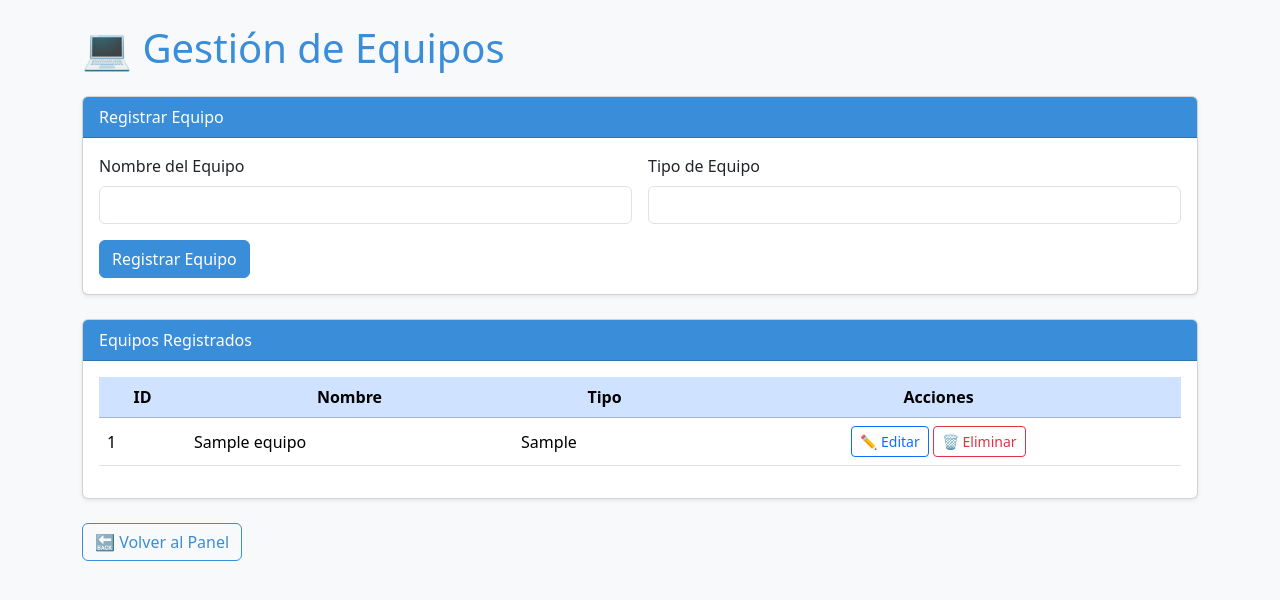
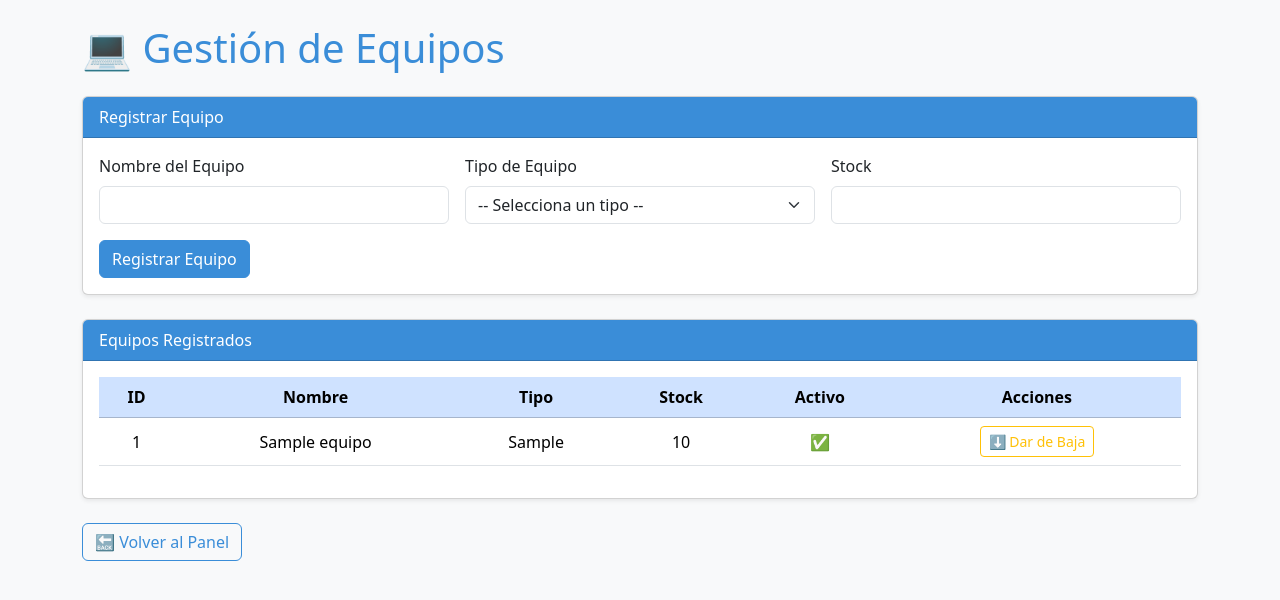
Before and after one commit to ING001-bot/Reservacion_AIP, a PHP site: page /app/view/Registrar_Equipo.php in a window 1280 px wide. Shown: the top 600 px of the page. Run offline with PHP 8.4, Linux system fonts and the light colour scheme; the visitor is signed in with stand-in values (Sample User, id 1); tables that the repository leaves empty hold one stand-in row (values such as "Sample post"); some libraries are stand-ins or nearby versions.

Commit message:
diseño en equipos

```diff
--- /dev/null
+++ b/Public/js/equipo.js
@@ -0,0 +1,67 @@
+document.addEventListener("DOMContentLoaded", () => {
+    // Confirmación al dar de baja
+    document.querySelectorAll(".form-baja").forEach(form => {
+        form.addEventListener("submit", function (e) {
+            e.preventDefault();
+            Swal.fire({
+                title: "¿Dar de baja este equipo?",
+                text: "El equipo quedará inactivo, pero no se eliminará.",
+                icon: "warning",
+                showCancelButton: true,
+                confirmButtonColor: "#f0ad4e",
+                cancelButtonColor: "#3085d6",
+                confirmButtonText: "Sí, dar de baja",
+                cancelButtonText: "Cancelar"
+            }).then((result) => {
+                if (result.isConfirmed) {
+                    console.log("✅ Enviando formulario de baja...");
+                    form.submit(); // <- aquí se envía
+                }
+            });
+        });
+    });
+
+    // Confirmación al restaurar
+    document.querySelectorAll(".form-restaurar").forEach(form => {
+        form.addEventListener("submit", function (e) {
+            e.preventDefault();
+            Swal.fire({
+                title: "¿Restaurar este equipo?",
+                text: "El equipo volverá a estar activo.",
+                icon: "question",
+                showCancelButton: true,
+                confirmButtonColor: "#28a745",
+                cancelButtonColor: "#3085d6",
+                confirmButtonText: "Sí, restaurar",
+                cancelButtonText: "Cancelar"
+            }).then((result) => {
+                if (result.isConfirmed) {
+                    console.log("♻ Restaurando...");
+                    form.submit();
+                }
+            });
+        });
+    });
+
+    // Confirmación al eliminar
+    document.querySelectorAll(".form-eliminar").forEach(form => {
+        form.addEventListener("submit", function (e) {
+            e.preventDefault();
+            Swal.fire({
+                title: "¿Eliminar definitivamente?",
+                text: "Esta acción no se puede deshacer.",
+                icon: "error",
+                showCancelButton: true,
+                confirmButtonColor: "#d33",
+                cancelButtonColor: "#3085d6",
+                confirmButtonText: "Sí, eliminar",
+                cancelButtonText: "Cancelar"
+            }).then((result) => {
+                if (result.isConfirmed) {
+                    console.log("🗑 Eliminando...");
+                    form.submit();
+                }
+            });
+        });
+    });
+});
--- a/app/controllers/EquipoController.php
+++ b/app/controllers/EquipoController.php
@@ -9,11 +9,11 @@ class EquipoController {
     }
 
     /** Registrar equipo */
-    public function registrarEquipo($nombre_equipo, $tipo_equipo) {
-        if (!$nombre_equipo || !$tipo_equipo) {
-            return ['error' => true, 'mensaje' => '⚠ Todos los campos son obligatorios.'];
+    public function registrarEquipo($nombre_equipo, $tipo_equipo, $stock) {
+        if (!$nombre_equipo || !$tipo_equipo || $stock < 0) {
+            return ['error' => true, 'mensaje' => '⚠ Todos los campos son obligatorios y el stock no puede ser negativo.'];
         }
-        $ok = $this->equipoModel->registrarEquipo($nombre_equipo, $tipo_equipo);
+        $ok = $this->equipoModel->registrarEquipo($nombre_equipo, $tipo_equipo, $stock);
         return [
             'error' => !$ok,
             'mensaje' => $ok ? "✅ Equipo '$nombre_equipo' registrado correctamente." : "❌ Error al registrar el equipo."
@@ -21,28 +21,34 @@ class EquipoController {
     }
 
     /** Listar equipos */
-    public function listarEquipos() {
-        return $this->equipoModel->obtenerEquipos();
+    public function listarEquipos($soloActivos = false) {
+        return $soloActivos ? $this->equipoModel->obtenerEquiposActivos() : $this->equipoModel->obtenerEquipos();
     }
 
-    /** Eliminar equipo */
-    public function eliminarEquipo($id_equipo) {
-        $ok = $this->equipoModel->eliminarEquipo($id_equipo);
+    /** Dar de baja equipo */
+    public function darDeBajaEquipo($id_equipo) {
+        $ok = $this->equipoModel->darDeBajaEquipo($id_equipo);
         return [
             'error' => !$ok,
-            'mensaje' => $ok ? "✅ Equipo eliminado correctamente." : "❌ Error al eliminar."
+            'mensaje' => $ok ? "✅ Equipo dado de baja correctamente." : "❌ Error al dar de baja."
         ];
     }
 
-    /** Editar equipo */
-    public function editarEquipo($id_equipo, $nombre_equipo, $tipo_equipo) {
-        if (!$nombre_equipo || !$tipo_equipo) {
-            return ['error' => true, 'mensaje' => '⚠ Todos los campos son obligatorios.'];
-        }
-        $ok = $this->equipoModel->actualizarEquipo($id_equipo, $nombre_equipo, $tipo_equipo);
+    /** Restaurar equipo */
+    public function restaurarEquipo($id_equipo) {
+        $ok = $this->equipoModel->restaurarEquipo($id_equipo);
         return [
             'error' => !$ok,
-            'mensaje' => $ok ? "✅ Equipo actualizado correctamente." : "❌ Error al actualizar."
+            'mensaje' => $ok ? "✅ Equipo restaurado correctamente." : "❌ Error al restaurar."
+        ];
+    }
+
+    /** Eliminar definitivo */
+    public function eliminarEquipoDefinitivo($id_equipo) {
+        $ok = $this->equipoModel->eliminarEquipoDefinitivo($id_equipo);
+        return [
+            'error' => !$ok,
+            'mensaje' => $ok ? "✅ Equipo eliminado definitivamente." : "❌ Error al eliminar."
         ];
     }
 
@@ -53,25 +59,27 @@ class EquipoController {
 
         if ($_SERVER['REQUEST_METHOD'] === 'POST') {
             if (isset($_POST['registrar_equipo'])) {
-                $res = $this->registrarEquipo($_POST['nombre_equipo'], $_POST['tipo_equipo']);
+                $res = $this->registrarEquipo($_POST['nombre_equipo'], $_POST['tipo_equipo'], $_POST['stock']);
                 $mensaje = $res['mensaje'];
                 $mensaje_tipo = $res['error'] ? 'error' : 'success';
             }
-
-            if (isset($_POST['eliminar_equipo'])) {
-                $res = $this->eliminarEquipo($_POST['id_equipo']);
+            if (isset($_POST['dar_baja_equipo'])) {
+                $res = $this->darDeBajaEquipo($_POST['id_equipo']);
                 $mensaje = $res['mensaje'];
                 $mensaje_tipo = $res['error'] ? 'error' : 'success';
             }
-
-            if (isset($_POST['editar_equipo'])) {
-                $res = $this->editarEquipo($_POST['id_equipo'], $_POST['nombre_equipo'], $_POST['tipo_equipo']);
+            if (isset($_POST['restaurar_equipo'])) {
+                $res = $this->restaurarEquipo($_POST['id_equipo']);
+                $mensaje = $res['mensaje'];
+                $mensaje_tipo = $res['error'] ? 'error' : 'success';
+            }
+            if (isset($_POST['eliminar_equipo_def'])) {
+                $res = $this->eliminarEquipoDefinitivo($_POST['id_equipo']);
                 $mensaje = $res['mensaje'];
                 $mensaje_tipo = $res['error'] ? 'error' : 'success';
             }
         }
 
-        // Siempre obtenemos los equipos para la vista
         $equipos = $this->listarEquipos();
         return ['equipos' => $equipos, 'mensaje' => $mensaje, 'mensaje_tipo' => $mensaje_tipo];
     }
--- a/app/models/EquipoModel.php
+++ b/app/models/EquipoModel.php
@@ -9,25 +9,54 @@ class EquipoModel {
         $this->db = $conexion;
     }
 
-    public function registrarEquipo($nombre_equipo, $tipo_equipo) {
-        $stmt = $this->db->prepare("INSERT INTO equipos (nombre_equipo, tipo_equipo) VALUES (?, ?)");
-        return $stmt->execute([$nombre_equipo, $tipo_equipo]);
+    /** Registrar equipo */
+    public function registrarEquipo($nombre_equipo, $tipo_equipo, $stock) {
+        $stmt = $this->db->prepare("INSERT INTO equipos (nombre_equipo, tipo_equipo, stock, activo) VALUES (?, ?, ?, 1)");
+        return $stmt->execute([$nombre_equipo, $tipo_equipo, $stock]);
     }
 
+    /** Listar todos los equipos (solo admin) */
     public function obtenerEquipos() {
         $stmt = $this->db->prepare("SELECT * FROM equipos");
         $stmt->execute();
         return $stmt->fetchAll(PDO::FETCH_ASSOC);
     }
 
-    public function eliminarEquipo($id_equipo) {
+    /** Listar solo equipos activos y con stock > 0 (para profesores) */
+    public function obtenerEquiposActivos() {
+        $stmt = $this->db->prepare("SELECT * FROM equipos WHERE activo = 1 AND stock > 0");
+        $stmt->execute();
+        return $stmt->fetchAll(PDO::FETCH_ASSOC);
+    }
+
+    /** Dar de baja (baja lógica) */
+    public function darDeBajaEquipo($id_equipo) {
+        $stmt = $this->db->prepare("UPDATE equipos SET activo = 0 WHERE id_equipo = ?");
+        return $stmt->execute([$id_equipo]);
+    }
+
+    /** Restaurar equipo */
+    public function restaurarEquipo($id_equipo) {
+        $stmt = $this->db->prepare("UPDATE equipos SET activo = 1 WHERE id_equipo = ?");
+        return $stmt->execute([$id_equipo]);
+    }
+
+    /** Eliminar definitivo */
+    public function eliminarEquipoDefinitivo($id_equipo) {
         $stmt = $this->db->prepare("DELETE FROM equipos WHERE id_equipo = ?");
         return $stmt->execute([$id_equipo]);
     }
 
-    public function actualizarEquipo($id_equipo, $nombre_equipo, $tipo_equipo) {
-        $stmt = $this->db->prepare("UPDATE equipos SET nombre_equipo = ?, tipo_equipo = ? WHERE id_equipo = ?");
-        return $stmt->execute([$nombre_equipo, $tipo_equipo, $id_equipo]);
+    /** Reducir stock al prestar */
+    public function reducirStock($id_equipo) {
+        $stmt = $this->db->prepare("UPDATE equipos SET stock = stock - 1 WHERE id_equipo = ? AND stock > 0");
+        return $stmt->execute([$id_equipo]);
+    }
+
+    /** Aumentar stock al devolver */
+    public function aumentarStock($id_equipo) {
+        $stmt = $this->db->prepare("UPDATE equipos SET stock = stock + 1 WHERE id_equipo = ?");
+        return $stmt->execute([$id_equipo]);
     }
 }
 ?>
--- a/app/view/Profesor.php
+++ b/app/view/Profesor.php
@@ -50,6 +50,8 @@ $vista = $_GET['view'] ?? 'inicio';
     <a class="nav-link mb-2" href="?view=reserva">📅 Reservar Aula</a>
     <a class="nav-link mb-2" href="?view=prestamo">💻 Préstamo de Equipos</a>
     <a class="nav-link mb-2" href="?view=historial">📄 Mis Reservas/Préstamos</a>
+    <a class="nav-link mb-2" href="dashboard.php">⬅ Inicio</a>
+
     <div class="mt-auto">
       <a class="nav-link text-danger" href="../controllers/LogoutController.php">🚪 Cerrar sesión</a>
     </div>
--- a/app/view/Registrar_Equipo.php
+++ b/app/view/Registrar_Equipo.php
@@ -1,23 +1,16 @@
 <?php
-if (session_status() === PHP_SESSION_NONE) {
-    session_start();
-}
-
+if (session_status() === PHP_SESSION_NONE) { session_start(); }
 if ($_SESSION['tipo'] !== 'Administrador') {
-    header('Location: Dashboard.php');
-    exit;
+    header('Location: Dashboard.php'); exit;
 }
 
 require '../controllers/EquipoController.php';
 $controller = new EquipoController();
 $data = $controller->handleRequest();
-
 $equipos = $data['equipos'];
 $mensaje = $data['mensaje'];
 $mensaje_tipo = $data['mensaje_tipo'];
-$id_editar = $_GET['editar'] ?? null;
 ?>
-
 <!DOCTYPE html>
 <html lang="es">
 <head>
@@ -28,30 +21,32 @@ $id_editar = $_GET['editar'] ?? null;
     <link rel="stylesheet" href="../../Public/css/brand.css">
 </head>
 <body class="bg-light">
-
 <main class="container py-4">
-
     <h1 class="mb-4 text-brand">💻 Gestión de Equipos</h1>
 
-<?php if (!empty($mensaje)): ?>
-<div class="alert alert-<?= htmlspecialchars($mensaje_tipo) ?> alert-dismissible fade show shadow-sm" role="alert">
-    <?= htmlspecialchars($mensaje) ?>
-    <button type="button" class="btn-close" data-bs-dismiss="alert" aria-label="Cerrar"></button>
-</div>
-<?php endif; ?>
-
-<!-- Formulario registro equipo -->
+    <!-- Formulario registro -->
     <div class="card shadow-sm mb-4">
         <div class="card-header bg-brand text-white">Registrar Equipo</div>
         <div class="card-body">
             <form method="post" class="row g-3">
-            <div class="col-md-6">
+                <div class="col-md-4">
                     <label class="form-label">Nombre del Equipo</label>
                     <input type="text" name="nombre_equipo" class="form-control" required>
                 </div>
-            <div class="col-md-6">
+                <div class="col-md-4">
                     <label class="form-label">Tipo de Equipo</label>
-                <input type="text" name="tipo_equipo" class="form-control" required>
+                    <select name="tipo_equipo" class="form-select" required>
+                        <option value="" disabled selected>-- Selecciona un tipo --</option>
+                        <option value="Laptop">Laptop</option>
+                        <option value="Mouse">Mouse</option>
+                        <option value="Estabilizador">Estabilizador</option>
+                        <option value="Proyector">Proyector</option>
+                        <option value="Tablet">Tablet</option>
+                    </select>
+                </div>
+                <div class="col-md-4">
+                    <label class="form-label">Stock</label>
+                    <input type="number" name="stock" class="form-control" min="0" required>
                 </div>
                 <div class="col-12">
                     <button type="submit" name="registrar_equipo" class="btn btn-brand">Registrar Equipo</button>
@@ -65,45 +60,43 @@ $id_editar = $_GET['editar'] ?? null;
         <div class="card-header bg-brand text-white">Equipos Registrados</div>
         <div class="card-body">
             <div class="table-responsive">
-            <table class="table table-hover align-middle">
-                <thead class="table-primary text-center">
+                <table class="table table-hover align-middle text-center">
+                    <thead class="table-primary">
                         <tr>
                             <th>ID</th>
                             <th>Nombre</th>
                             <th>Tipo</th>
+                            <th>Stock</th>
+                            <th>Activo</th>
                             <th>Acciones</th>
                         </tr>
                     </thead>
                     <tbody>
                     <?php foreach ($equipos as $eq): ?>
-                    <?php if ($id_editar == $eq['id_equipo']): ?>
-                        <form method="post">
-                        <tr>
-                            <td><?= $eq['id_equipo'] ?></td>
-                            <td><input type="text" name="nombre_equipo" value="<?= htmlspecialchars($eq['nombre_equipo']) ?>" class="form-control" required></td>
-                            <td><input type="text" name="tipo_equipo" value="<?= htmlspecialchars($eq['tipo_equipo']) ?>" class="form-control" required></td>
-                            <td>
-                                <input type="hidden" name="id_equipo" value="<?= $eq['id_equipo'] ?>">
-                                <button type="submit" name="editar_equipo" class="btn btn-sm btn-success">💾 Guardar</button>
-                                <a href="Registrar_Equipo.php" class="btn btn-sm btn-secondary">❌ Cancelar</a>
-                            </td>
-                        </tr>
-                        </form>
-                    <?php else: ?>
                         <tr>
                             <td><?= $eq['id_equipo'] ?></td>
                             <td><?= htmlspecialchars($eq['nombre_equipo']) ?></td>
                             <td><?= htmlspecialchars($eq['tipo_equipo']) ?></td>
-                            <td class="text-center">
-                                <a href="?editar=<?= $eq['id_equipo'] ?>" class="btn btn-sm btn-outline-primary">✏️ Editar</a>
-                                <form method="post" style="display:inline;">
+                            <td><?= htmlspecialchars($eq['stock']) ?></td>
+                            <td><?= $eq['activo'] ? "✅" : "❌" ?></td>
+                            <td>
+                                <?php if ($eq['activo']): ?>
+                                    <form method="post" class="d-inline form-baja">
                                         <input type="hidden" name="id_equipo" value="<?= $eq['id_equipo'] ?>">
-                                    <button type="submit" name="eliminar_equipo" class="btn btn-sm btn-outline-danger"
-                                        onclick="return confirm('¿Seguro que deseas eliminar este equipo?')">🗑️ Eliminar</button>
+                                        <button type="submit" name="dar_baja_equipo" class="btn btn-sm btn-outline-warning">⬇ Dar de Baja</button>
                                     </form>
+                                <?php else: ?>
+                                    <form method="post" class="d-inline form-restaurar">
+                                        <input type="hidden" name="id_equipo" value="<?= $eq['id_equipo'] ?>">
+                                        <button type="submit" name="restaurar_equipo" class="btn btn-sm btn-outline-success">♻ Restaurar</button>
+                                    </form>
+                                    <form method="post" class="d-inline form-eliminar">
+                                        <input type="hidden" name="id_equipo" value="<?= $eq['id_equipo'] ?>">
+                                        <button type="submit" name="eliminar_equipo_def" class="btn btn-sm btn-outline-danger">🗑 Eliminar</button>
+                                    </form>
+                                <?php endif; ?>
                             </td>
                         </tr>
-                    <?php endif; ?>
                     <?php endforeach; ?>
                     </tbody>
                 </table>
@@ -114,9 +107,22 @@ $id_editar = $_GET['editar'] ?? null;
     <div class="mt-4">
         <a href="admin.php" class="btn btn-outline-brand">🔙 Volver al Panel</a>
     </div>
-
 </main>
 
+<!-- Bootstrap y SweetAlert -->
 <script src="https://cdn.jsdelivr.net/npm/bootstrap@5.3.3/dist/js/bootstrap.bundle.min.js"></script>
+<script src="https://cdn.jsdelivr.net/npm/sweetalert2@11"></script>
+<script src="../../Public/js/equipo.js"></script>
+
+<?php if (!empty($mensaje)): ?>
+<script>
+Swal.fire({
+    icon: '<?= $mensaje_tipo === "success" ? "success" : "error" ?>',
+    title: '<?= $mensaje_tipo === "success" ? "Éxito" : "Error" ?>',
+    text: '<?= $mensaje ?>',
+    confirmButtonColor: '#3085d6'
+});
+</script>
+<?php endif; ?>
 </body>
 </html>
```
Also changed, not shown: Public/js/Reservas.js (+23 -41 lines), app/bd/scrip.sql (+13 -0 lines), app/view/Reserva.php (+17 -35 lines). Lines whose indentation alone changed are shown as unchanged.
